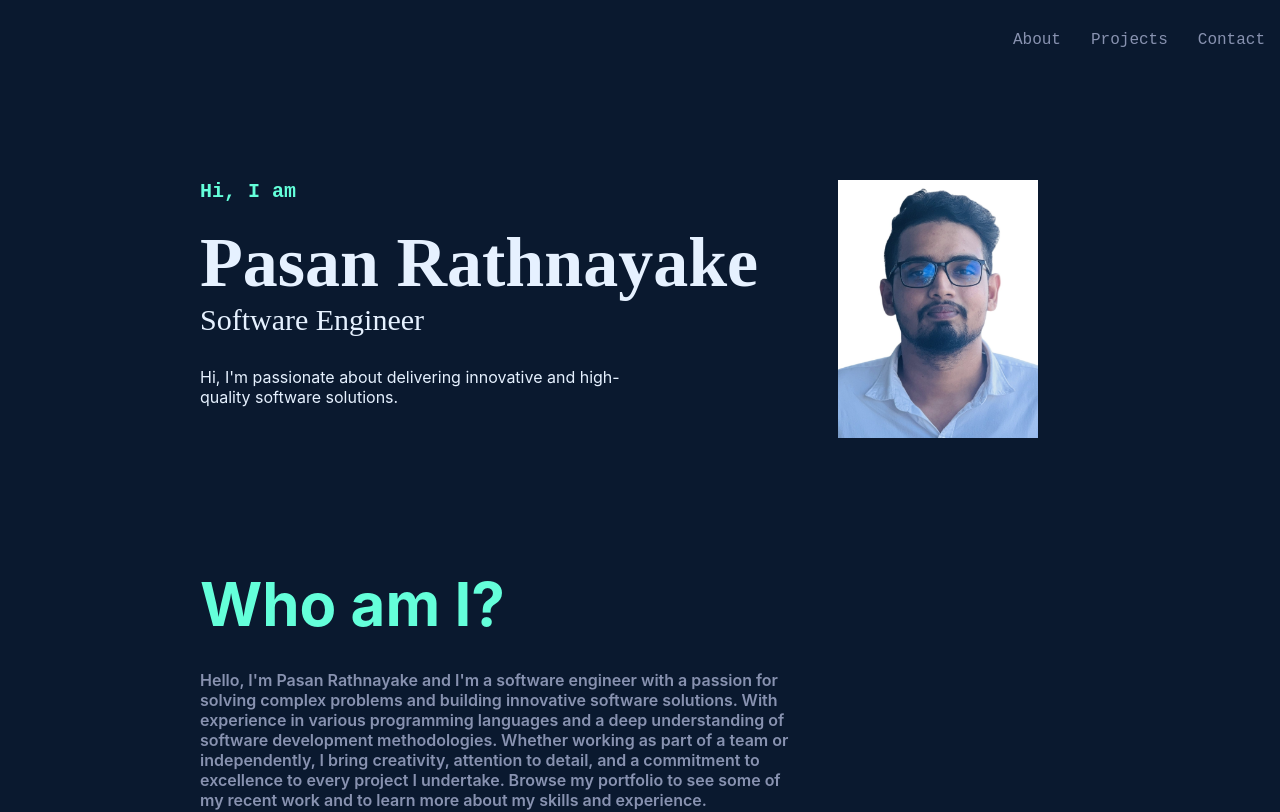
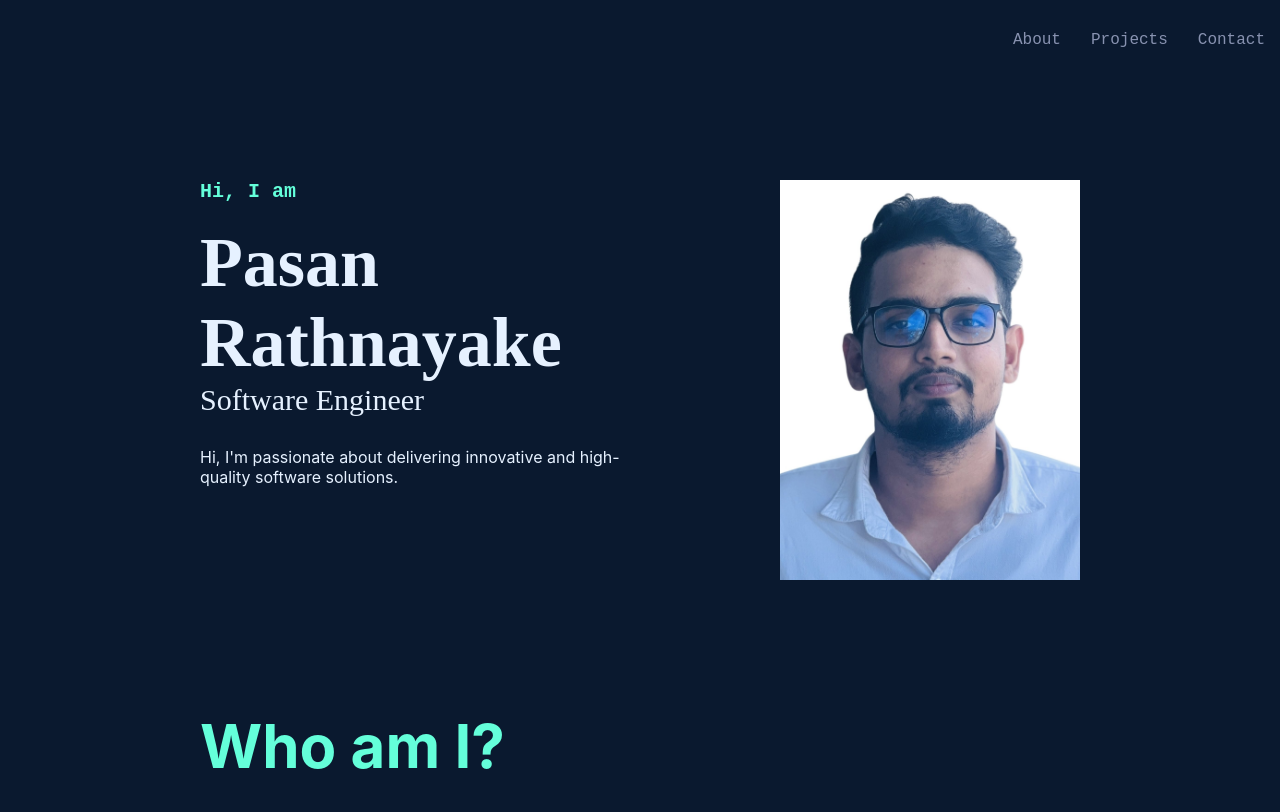
Before and after one commit to prrathnayake/Portfolio, a React (Create React App) app: page / in a window 1280 px wide. Shown: the top 812 px of the page. Built offline with nearby package versions, Linux system fonts and the light colour scheme.

Commit message:
fixed cover page height

```diff
--- a/src/components/sections/cover.js
+++ b/src/components/sections/cover.js
@@ -5,7 +5,7 @@ import { green, white } from "../../utils/colors";
 export default function Cover() {
   const CoverBody = styled.div`
     padding: 100px 200px;
-    height: 100%;
+    height: 50vh;
     display: flex;
     @media (max-width: 641px) {
       width: 100vw;
@@ -16,7 +16,8 @@ export default function Cover() {
       justify-content: center;
     }
     img {
-      width: 200px;
+      width: 300px;
+      height: 400px;
       @media (max-width: 641px) {
       }
     }
```
